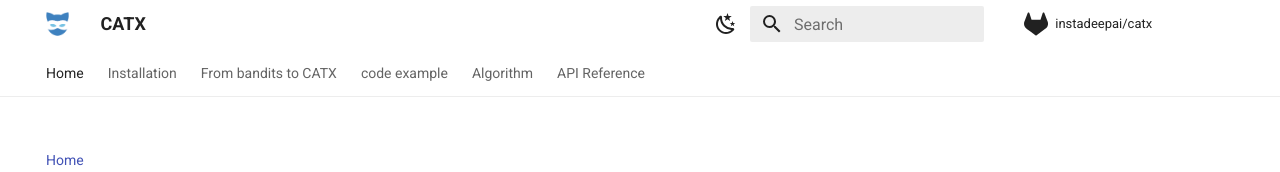
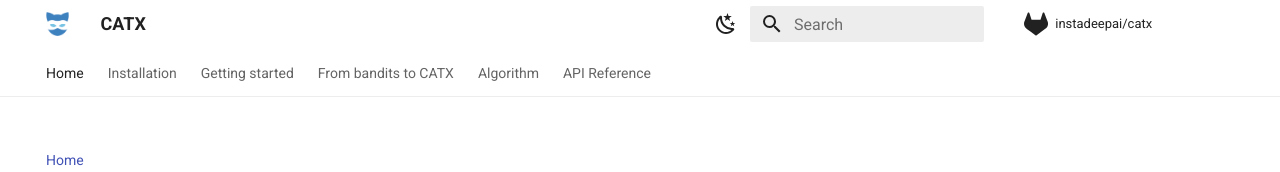
Before and after one commit to instadeepai/catx, an MkDocs documentation site: the page built from docs/index.md, in a window 1280 px wide. Shown: the top 172 px of the page. Built offline with MkDocs 1.6.1 and Material for MkDocs 9.7.7, drawn with Linux system fonts in a browser that asks for light colours; comment, search, counter and statistics services are not loaded.

Commit message:
docs: renamed code example to getting started

```diff
--- a/mkdocs.yml
+++ b/mkdocs.yml
@@ -63,8 +63,8 @@ markdown_extensions:
 nav:
   - Home: index.md
   - Installation: installation.md
+  - Getting started: code_example.md
   - From bandits to CATX: bandits.md
-  - code example: code_example.md
   - Algorithm: artifacts/algo_catx_embed.md
   - API Reference:
       - tree: api/tree.md
```
